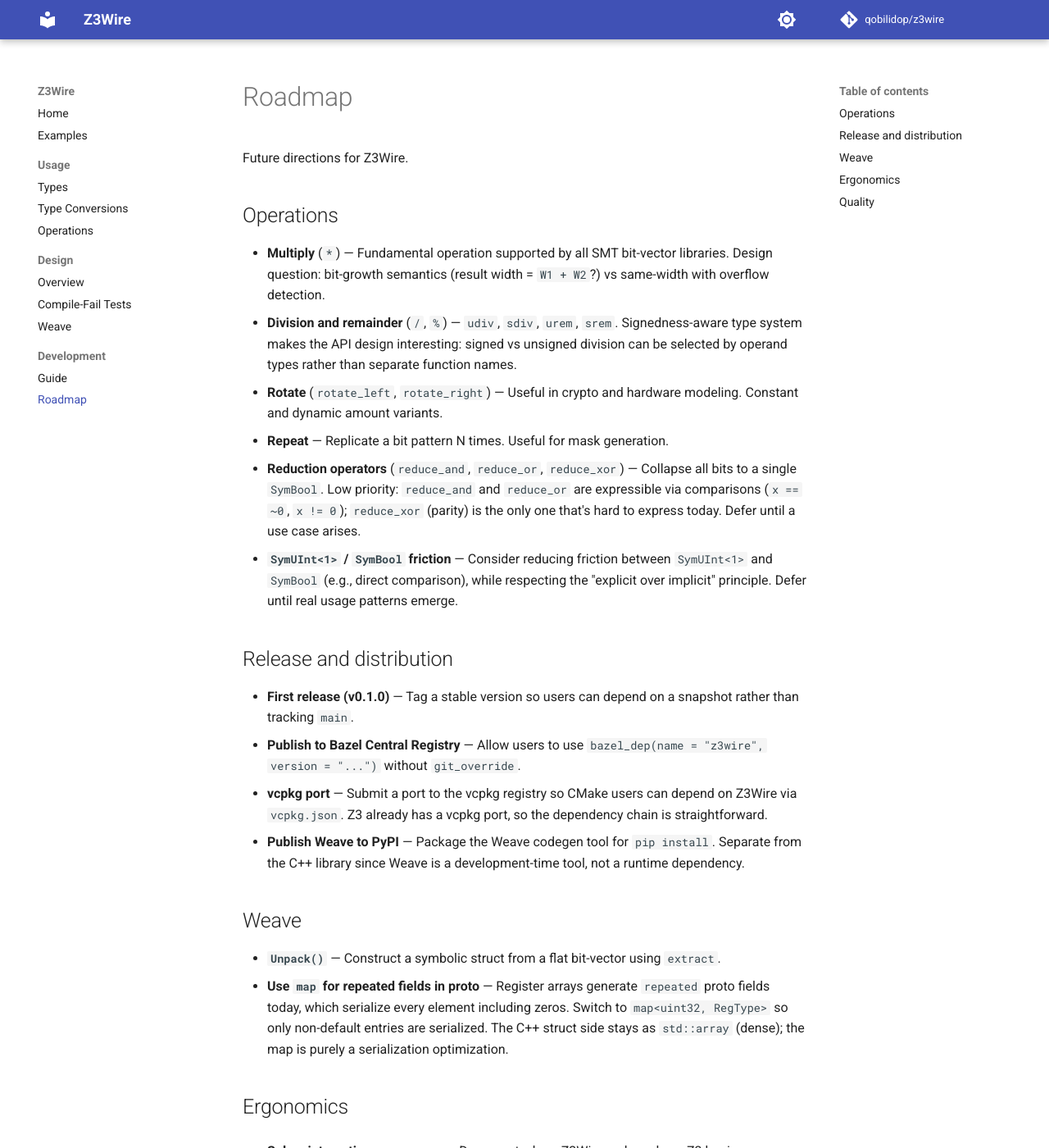
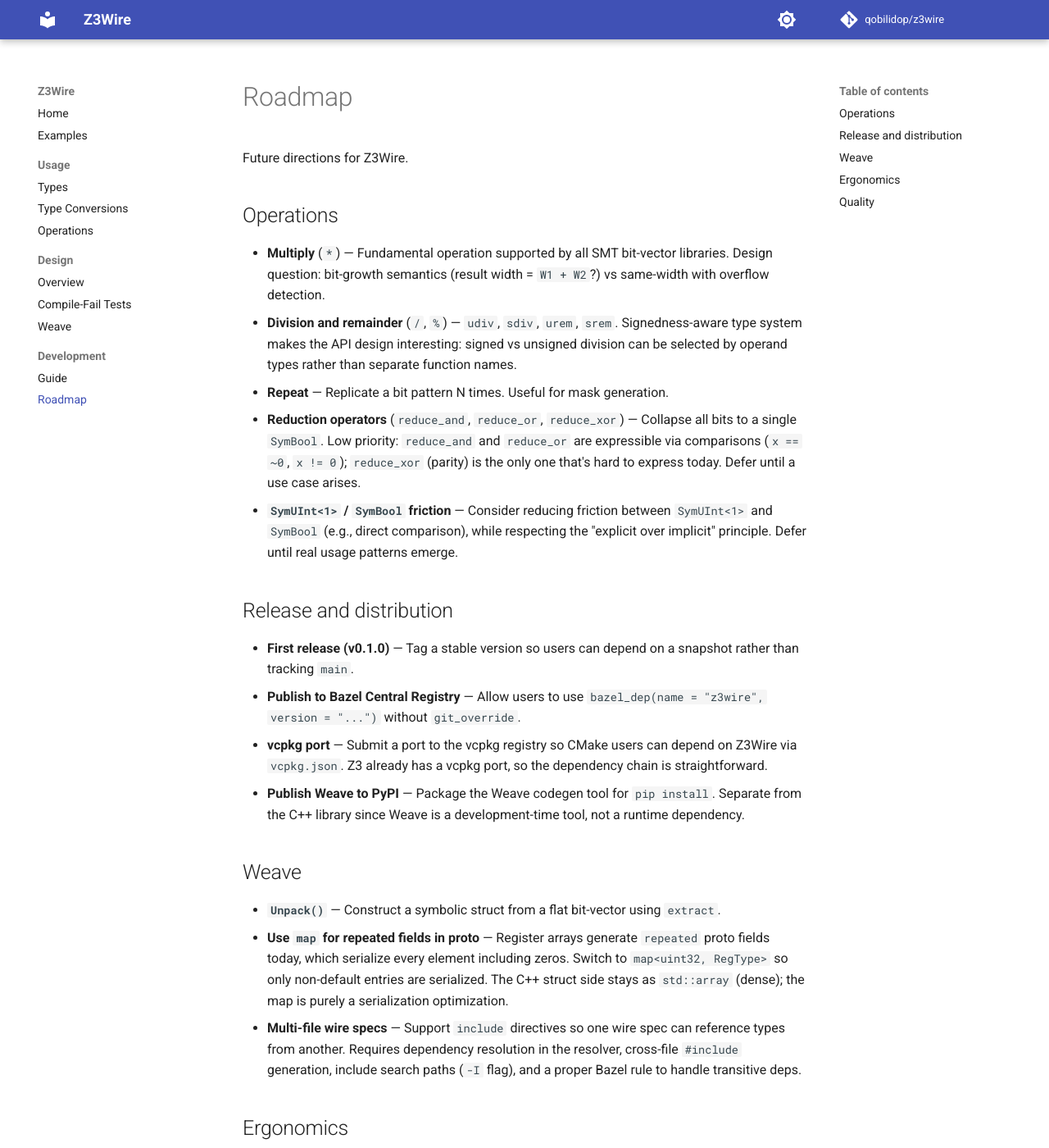
Before and after one commit to qobilidop/z3wire, an MkDocs documentation site: the page built from docs/dev/roadmap.md, in a window 1280 px wide and 1400 px high. Shown: the whole window at 82% size. Built offline with MkDocs 1.6.1 and Material for MkDocs 9.7.7, drawn with Linux system fonts in a browser that asks for light colours; comment, search, counter and statistics services are not loaded.

Commit message:
Update roadmap: add multi-file wire specs, remove completed rotate
Co-Authored-By: Claude Opus 4.6 (1M context) <noreply@anthropic.com>

```diff
--- a/docs/dev/roadmap.md
+++ b/docs/dev/roadmap.md
@@ -11,8 +11,6 @@ Future directions for Z3Wire.
     Signedness-aware type system makes the API design interesting: signed vs
     unsigned division can be selected by operand types rather than separate
     function names.
-- **Rotate** (`rotate_left`, `rotate_right`) — Useful in crypto and hardware
-    modeling. Constant and dynamic amount variants.
 - **Repeat** — Replicate a bit pattern N times. Useful for mask generation.
 - **Reduction operators** (`reduce_and`, `reduce_or`, `reduce_xor`) — Collapse
     all bits to a single `SymBool`. Low priority: `reduce_and` and `reduce_or`
@@ -44,6 +42,10 @@ Future directions for Z3Wire.
     zeros. Switch to `map<uint32, RegType>` so only non-default entries are
     serialized. The C++ struct side stays as `std::array` (dense); the map is
     purely a serialization optimization.
+- **Multi-file wire specs** — Support `include` directives so one wire spec can
+    reference types from another. Requires dependency resolution in the
+    resolver, cross-file `#include` generation, include search paths (`-I`
+    flag), and a proper Bazel rule to handle transitive deps.
 
 ## Ergonomics
 
```
